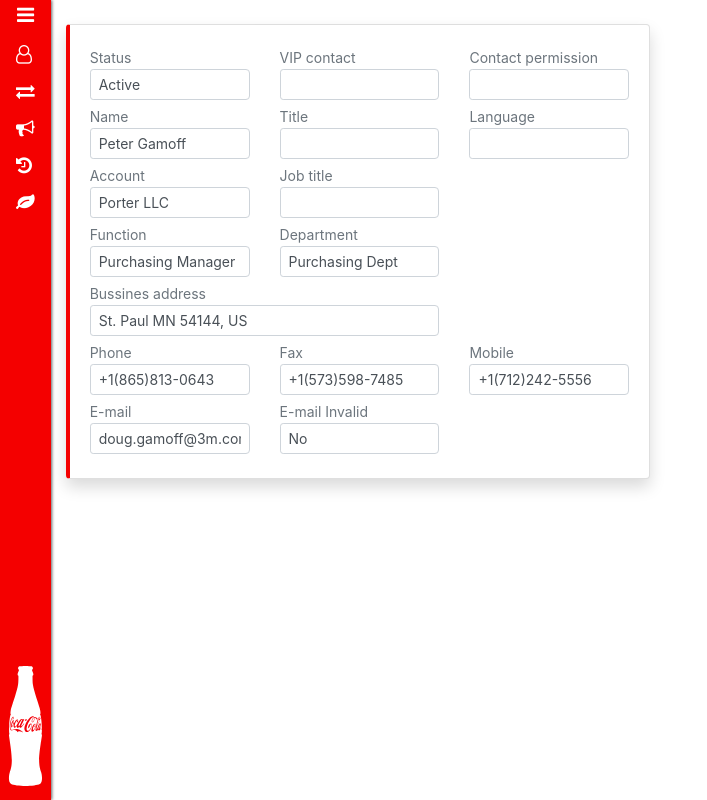
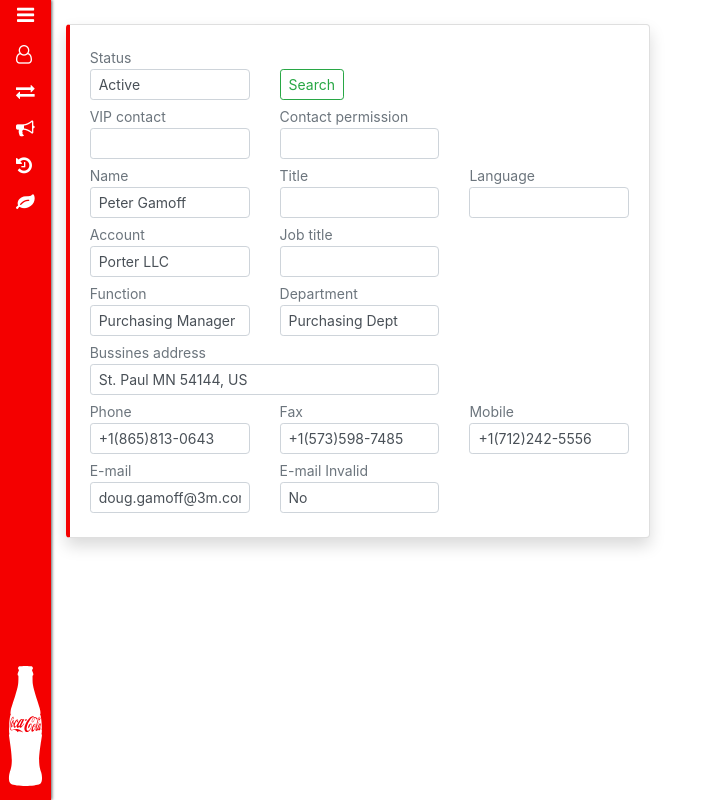
Before and after one commit to volodymyrBu/coke2, a plain HTML site: page index.html in a window 1280 px wide. Shown: the whole page, without its empty margins (0-707 px from the left). Drawn offline with nearby package versions, Linux system fonts and the light colour scheme.

Commit message:
added btn

```diff
--- a/index.html
+++ b/index.html
@@ -51,6 +51,11 @@
                       <input type="text" class="form-control rounded-right" value="Active">
                     </div>
                   </div>
+                  <div class="col-8 col-sm-5 col-md-4 col-lg-4 align-self-end" id="buttonContainer">
+                    <button class="btn btn-outline-success btn-sm" type="button">Search</button>
+                  </div>
+                </div>
+                <div class="row mb-1">
                   <div class="col-8 col-sm-5 col-md-6 col-lg-4 align-self-end">
                     <label class="text-muted" for="clientId">VIP contact</label>
                     <div class="input-group input-group-sm">
```
